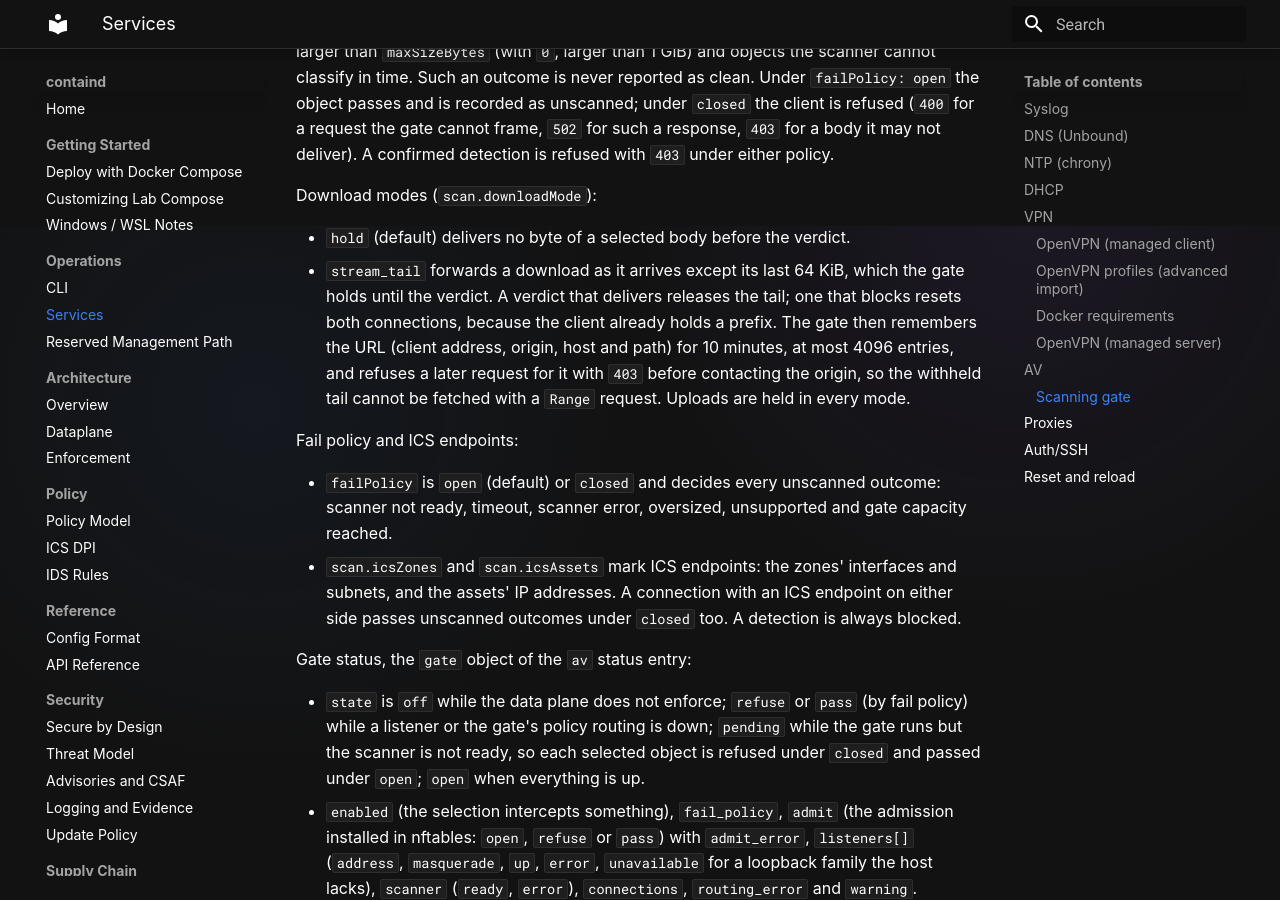
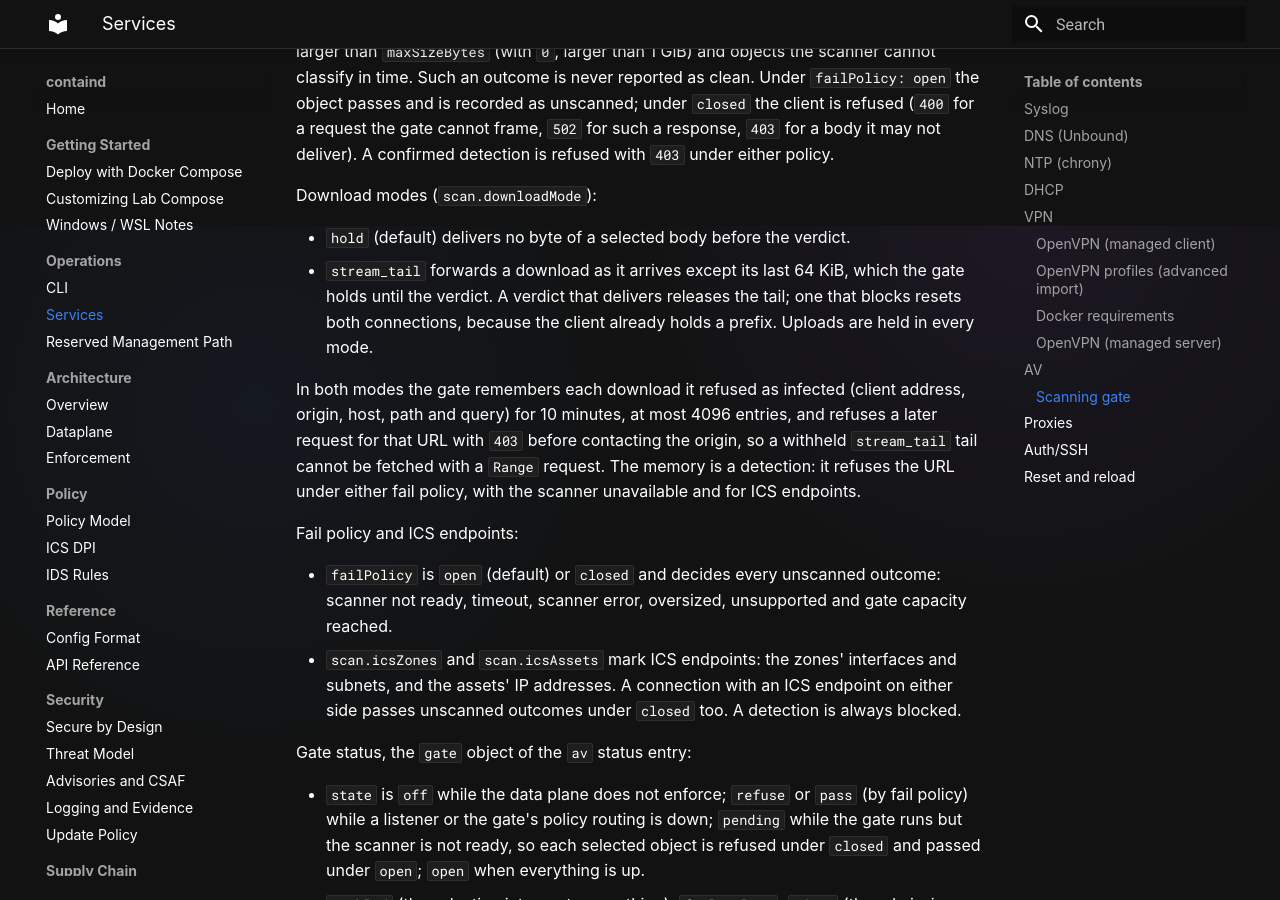
Before and after one commit to tonylturner/containd, an MkDocs documentation site: the page built from docs/mkdocs/services.md, in a window 1280 px wide and 900 px high, scrolled down 5174 px. Built offline with MkDocs 1.6.1 and Material for MkDocs 9.7.7, drawn with Linux system fonts in a browser that asks for light colours.

Commit message:
Document the blocked-URL memory for both download modes

```diff
--- a/docs/mkdocs/services.md
+++ b/docs/mkdocs/services.md
@@ -174,11 +174,14 @@ Download modes (`scan.downloadMode`):
 - `stream_tail` forwards a download as it arrives except its last 64 KiB,
   which the gate holds until the verdict. A verdict that delivers releases
   the tail; one that blocks resets both connections, because the client
-  already holds a prefix. The gate then remembers the URL (client address,
-  origin, host and path) for 10 minutes, at most 4096 entries, and refuses a
-  later request for it with `403` before contacting the origin, so the
-  withheld tail cannot be fetched with a `Range` request. Uploads are held
-  in every mode.
+  already holds a prefix. Uploads are held in every mode.
+
+In both modes the gate remembers each download it refused as infected
+(client address, origin, host, path and query) for 10 minutes, at most 4096
+entries, and refuses a later request for that URL with `403` before
+contacting the origin, so a withheld `stream_tail` tail cannot be fetched
+with a `Range` request. The memory is a detection: it refuses the URL under
+either fail policy, with the scanner unavailable and for ICS endpoints.
 
 Fail policy and ICS endpoints:
 
```
Also changed, not shown: CHANGELOG.md.
